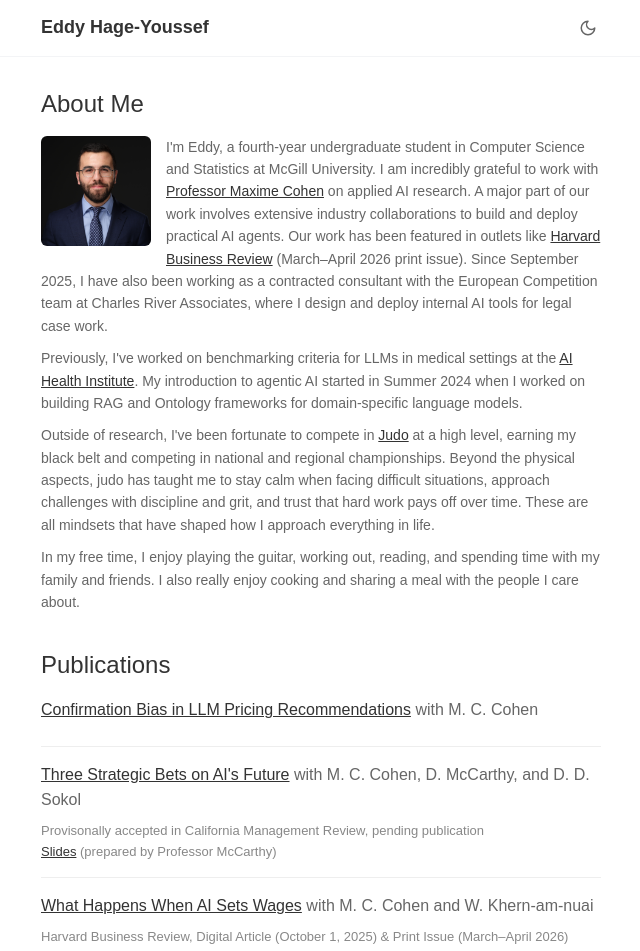
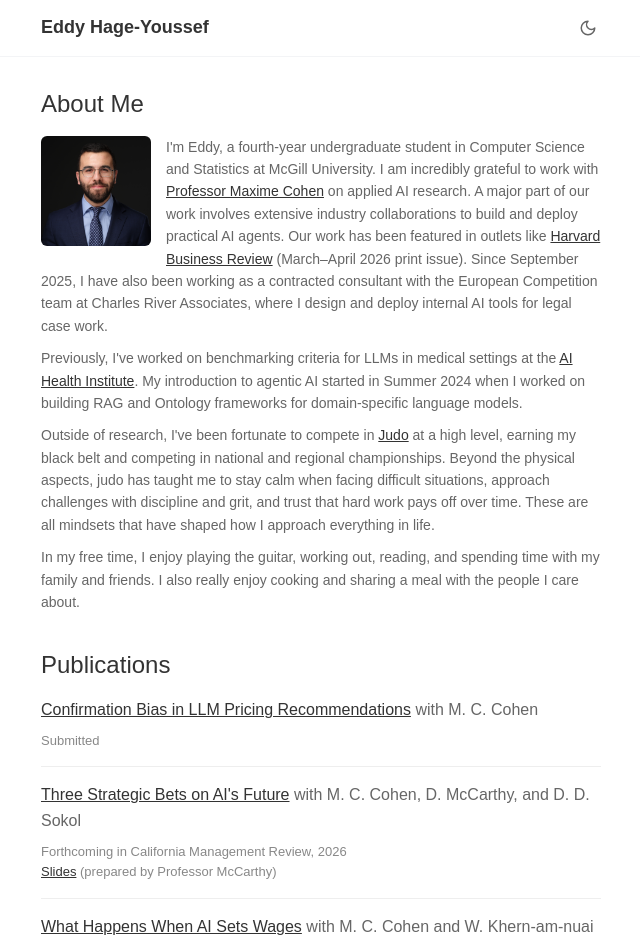
Before and after one commit to ehagey/personal-website-eddy, a React (Vite) app: page / in a window 1280 px wide. Shown: the top 951 px of the page, without its empty margins (319-959 px from the left). Built offline with nearby package versions, Linux system fonts and the light colour scheme.

Commit message:
Changes
Co-authored-by: ehagey <150868906+ehagey@users.noreply.github.com>

```diff
--- a/src/components/PublicationsSection.tsx
+++ b/src/components/PublicationsSection.tsx
@@ -40,6 +40,10 @@ const PublicationsSection = () => {
                 color: 'var(--site-text-muted)'
               }}> with M. C. Cohen</span>
             </h3>
+            <p style={{
+            fontSize: '13px',
+            color: 'var(--site-text-faint)'
+          }}>Submitted</p>
           </div>
 
           <div style={{
@@ -67,7 +71,7 @@ const PublicationsSection = () => {
             <p style={{
             fontSize: '13px',
             color: 'var(--site-text-faint)'
-          }}>Provisonally accepted in California Management Review, pending publication</p>
+          }}>Forthcoming in California Management Review, 2026</p>
             <p style={{
             fontSize: '13px',
             color: 'var(--site-text-faint)'
```
